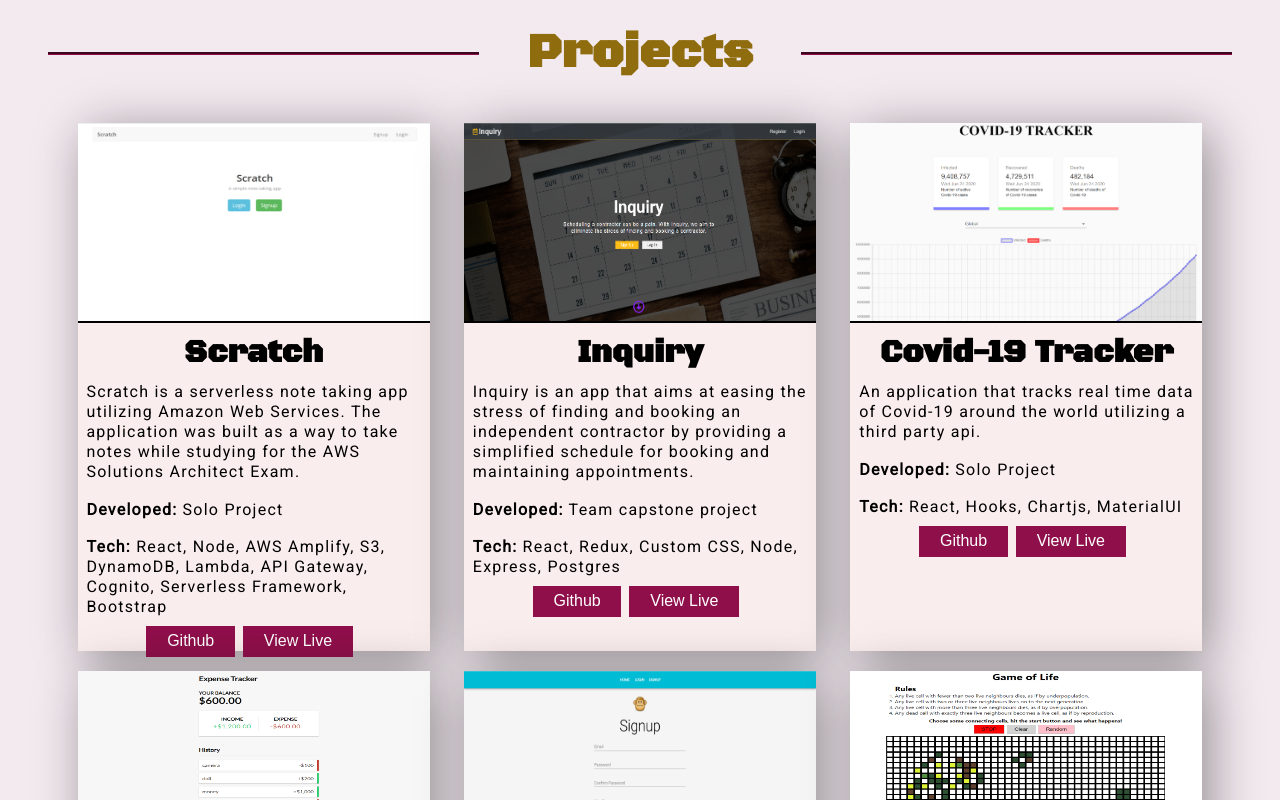
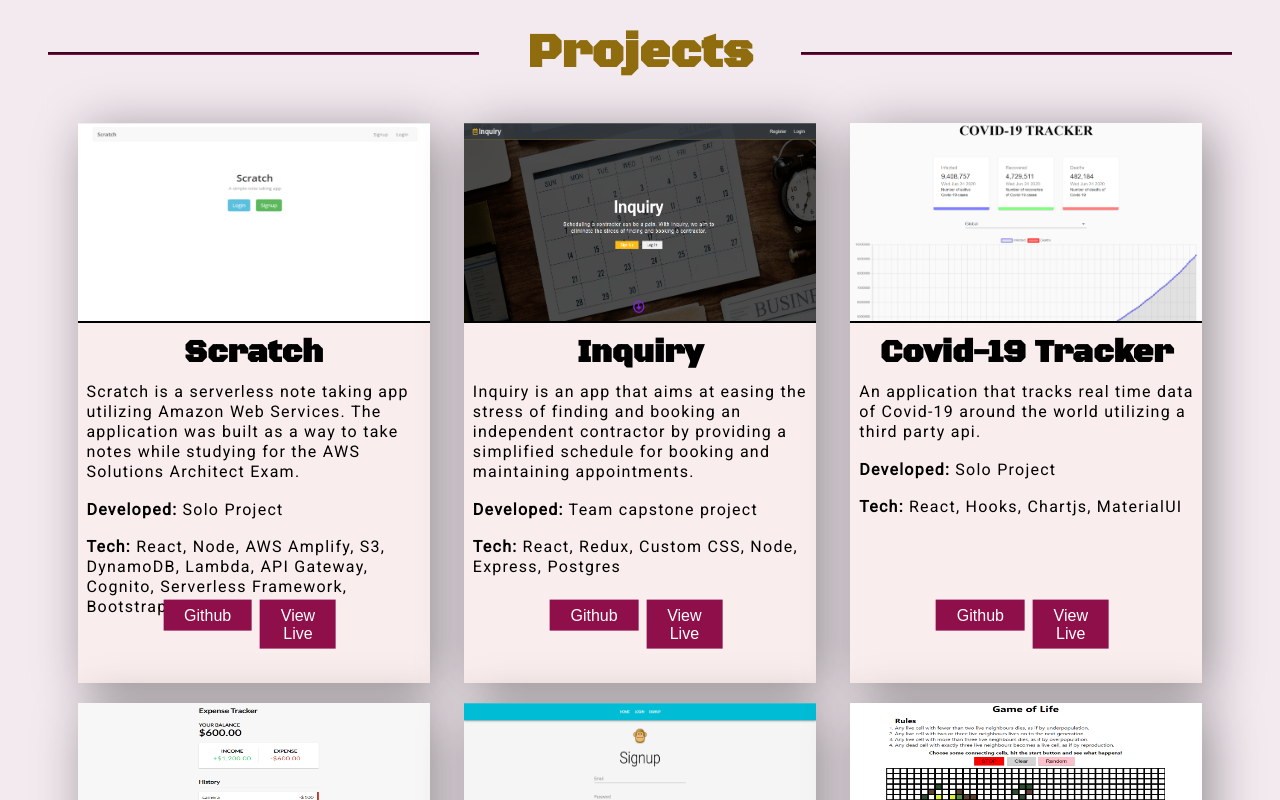
Before and after one commit to LeeTann/leetann-portfolio, a React (Create React App) app: page / in a window 1280 px wide. Shown: the part 1580-2380 px from the top of the page. Built offline with nearby package versions, Linux system fonts and the light colour scheme; the HTML template or start-up script is replaced by a standard one.

Commit message:
Fixed card layout

```diff
--- a/src/components/projects/projects.css
+++ b/src/components/projects/projects.css
@@ -21,9 +21,10 @@
     display: flex;
     flex-direction: column;
     background-color: rgb(250, 237, 237);
-    height: 33rem;
+    height: 35rem;
     box-shadow: .5rem .5rem 3rem rgba(0,0,0,0.4);
     margin-bottom: 20px;
+    position: relative;
 }
 
 .card-img {
@@ -55,8 +56,11 @@
 }
 
 .btn-container {
-    margin-bottom: 10px;
-    text-align: center;
+  position: absolute;
+  left: 50%;
+  bottom: 10px;
+  transform: translate(-50%, -50%);
+  display: flex;
 }
 
 .btn {
```
